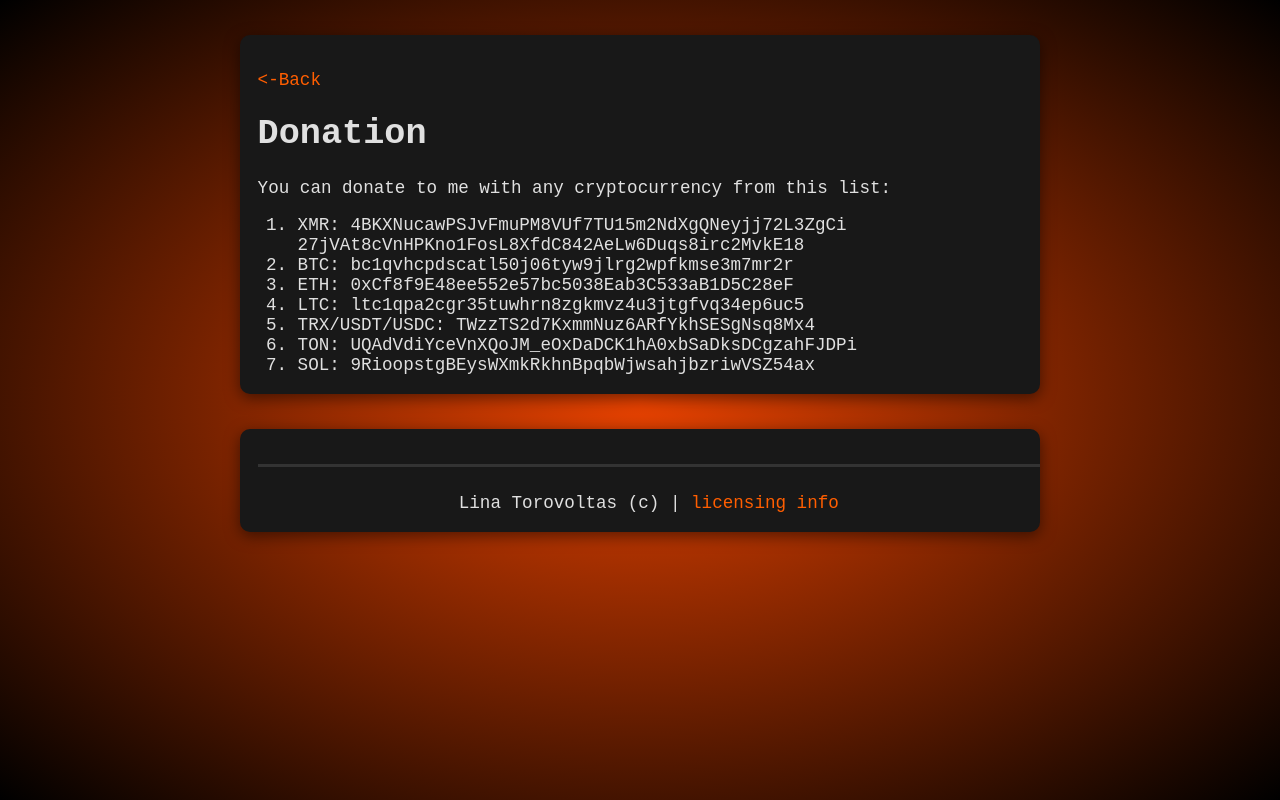
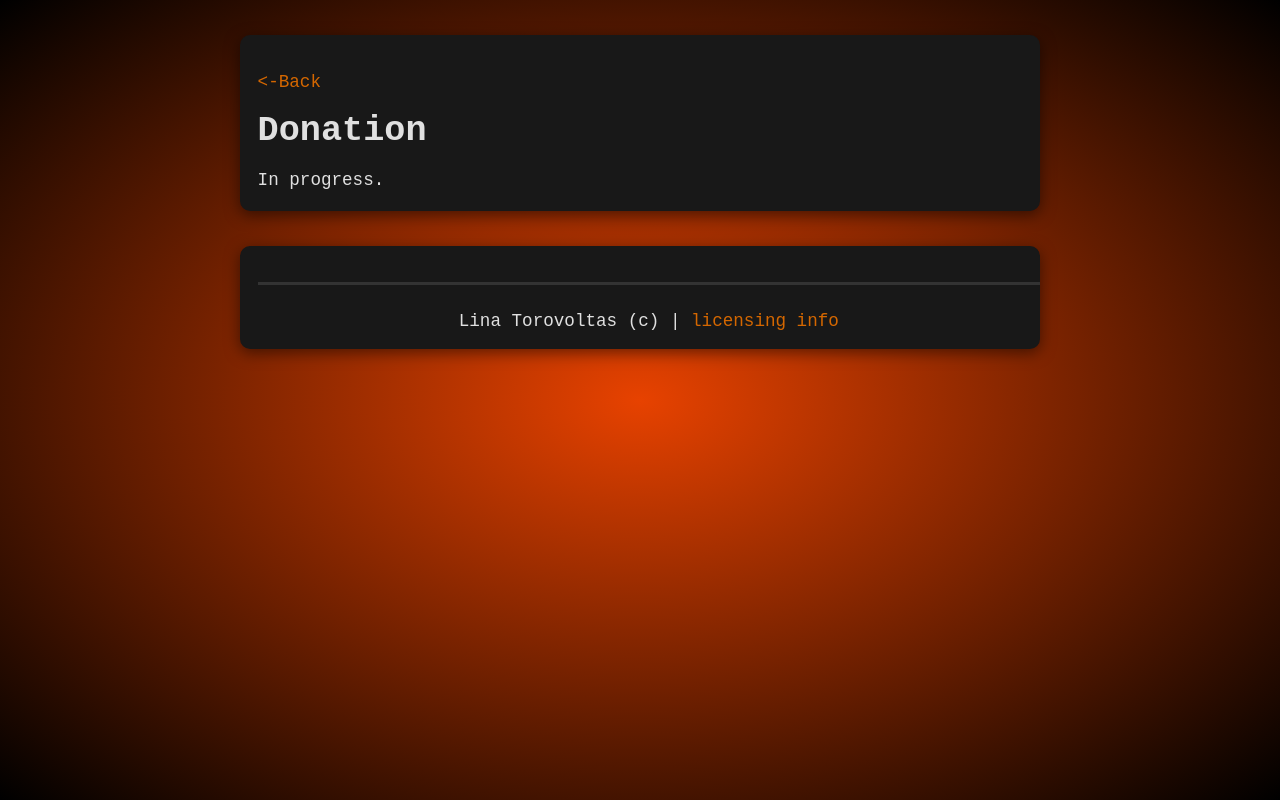
Before and after one commit to lina-torovoltas/lina-torovoltas.github.io, a plain HTML site: page donation.html in a window 1280 px wide. Drawn offline with Linux system fonts and the light colour scheme; a web font is replaced by a local one.

Commit message:
modified:   404.html 	modified:   donation.html 	modified:   index.html 	modified:   licensing.html 	modified:   static/style.css

```diff
--- a/donation.html
+++ b/donation.html
@@ -10,24 +10,15 @@
     <body>
 
         <div>
-            <p><a href="index.html" class="lina"><-Back</a></p>
+            <p><a href="index.html" class="highlight"><-Back</a></p>
 
             <h1>Donation</h1>
-            <p>You can donate to me with any cryptocurrency from this list:</p>
-            <ol>
-                <li>XMR: 4BKXNucawPSJvFmuPM8VUf7TU15m2NdXgQNeyjj72L3ZgCi<br />27jVAt8cVnHPKno1FosL8XfdC842AeLw6Duqs8irc2MvkE18</li>
-                <li>BTC: bc1qvhcpdscatl50j06tyw9jlrg2wpfkmse3m7mr2r</li>
-                <li>ETH: 0xCf8f9E48ee552e57bc5038Eab3C533aB1D5C28eF</li>
-                <li>LTC: ltc1qpa2cgr35tuwhrn8zgkmvz4u3jtgfvq34ep6uc5</li>
-                <li>TRX/USDT/USDC: TWzzTS2d7KxmmNuz6ARfYkhSESgNsq8Mx4</li>
-                <li>TON: UQAdVdiYceVnXQoJM_eOxDaDCK1hA0xbSaDksDCgzahFJDPi</li>
-                <li>SOL: 9RioopstgBEysWXmkRkhnBpqbWjwsahjbzriwVSZ54ax</li>
-            </ol>
+            <p>In progress.</p>
         </div>
 
         <div>
             <footer>
-            Lina Torovoltas (c) | <a href="licensing.html" class="lina">licensing info</a>
+            Lina Torovoltas (c) | <a href="licensing.html" class="highlight">licensing info</a>
             </footer>
         </div>
 
--- a/static/style.css
+++ b/static/style.css
@@ -35,8 +35,9 @@ img {
     float: left;
 }
 
-p, li, h1, h3 {
+p, li, h1, h3, h4 {
     color: var(--color-text);
+    line-height: 25px;
 }
 
 .ultra_padding {
```
Also changed, not shown: 404.html (+1 -1 lines), index.html (+3 -3 lines), licensing.html (+1 -1 lines).
